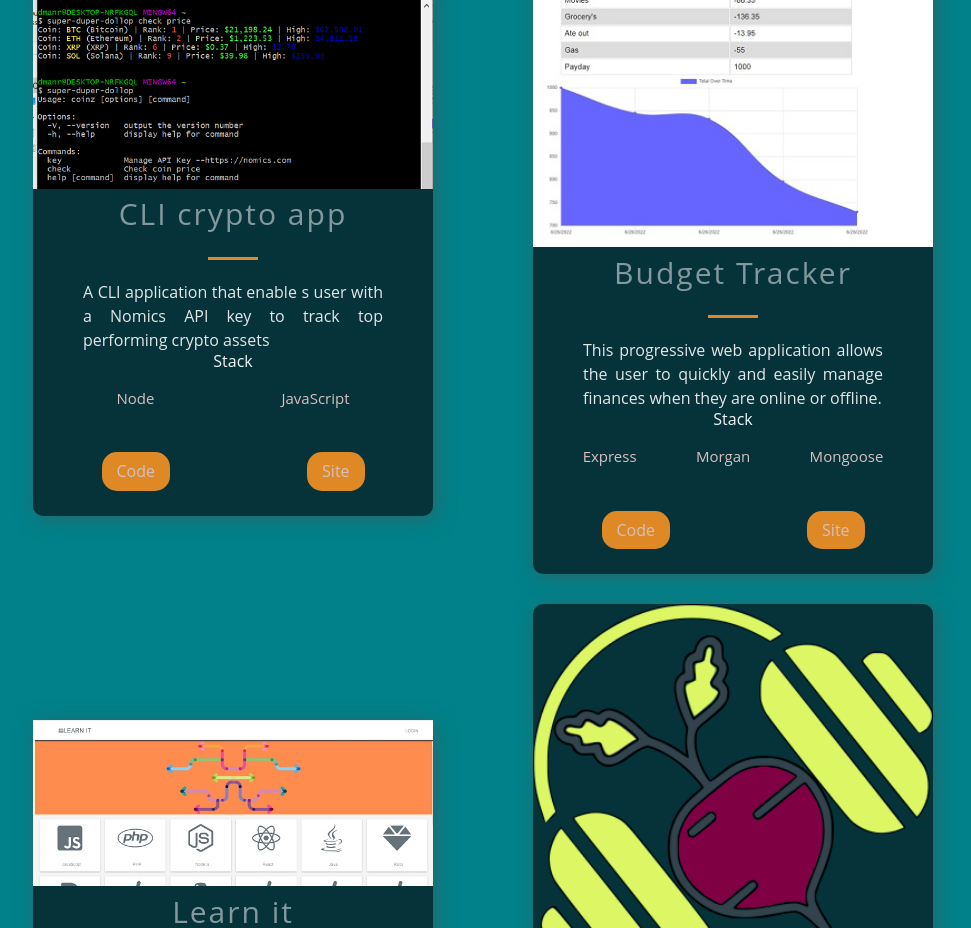
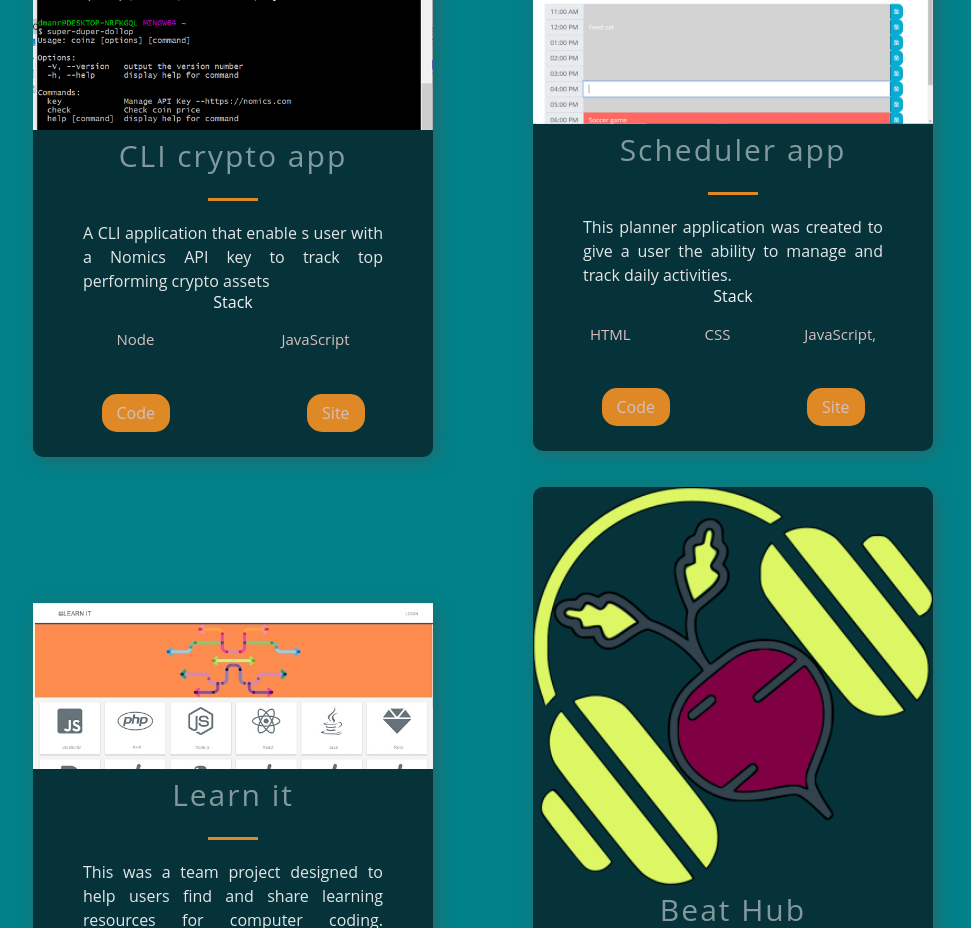
Before and after one commit to DMAN28/supreme-portfolio, a Next.js app: page / in a window 1280 px wide. Shown: the part 2180-3108 px from the top of the page, without its empty margins (157-1128 px from the left). Built offline with nearby package versions, Linux system fonts and the light colour scheme.

Commit message:
removed project that was not working

```diff
--- a/src/constants/constants.js
+++ b/src/constants/constants.js
@@ -27,12 +27,12 @@ export const projects = [
     id: 2,
   },
   {
-    title: 'Budget Tracker',
-    description: "This progressive web application allows the user to quickly and easily manage finances when they are online or offline.",
+    title: 'Scheduler app',
+    description: "This planner application was created to give a user the ability to manage and track daily activities.",
     image: '/images/4.jpg',
-    tags: ['Express', 'Morgan', 'Mongoose'],
-    source: 'https://shekel-stack-app.herokuapp.com/',
-    visit: 'https://github.com/DMAN28/potential-carnival',
+    tags: ['HTML', 'CSS', 'JavaScript,'],
+    source: 'https://dman28.github.io/work-day-scheduler/',
+    visit: 'https://github.com/DMAN28/work-day-scheduler',
     id: 3,
   },
   {
```
Also changed, not shown: public/images/4.jpg.
